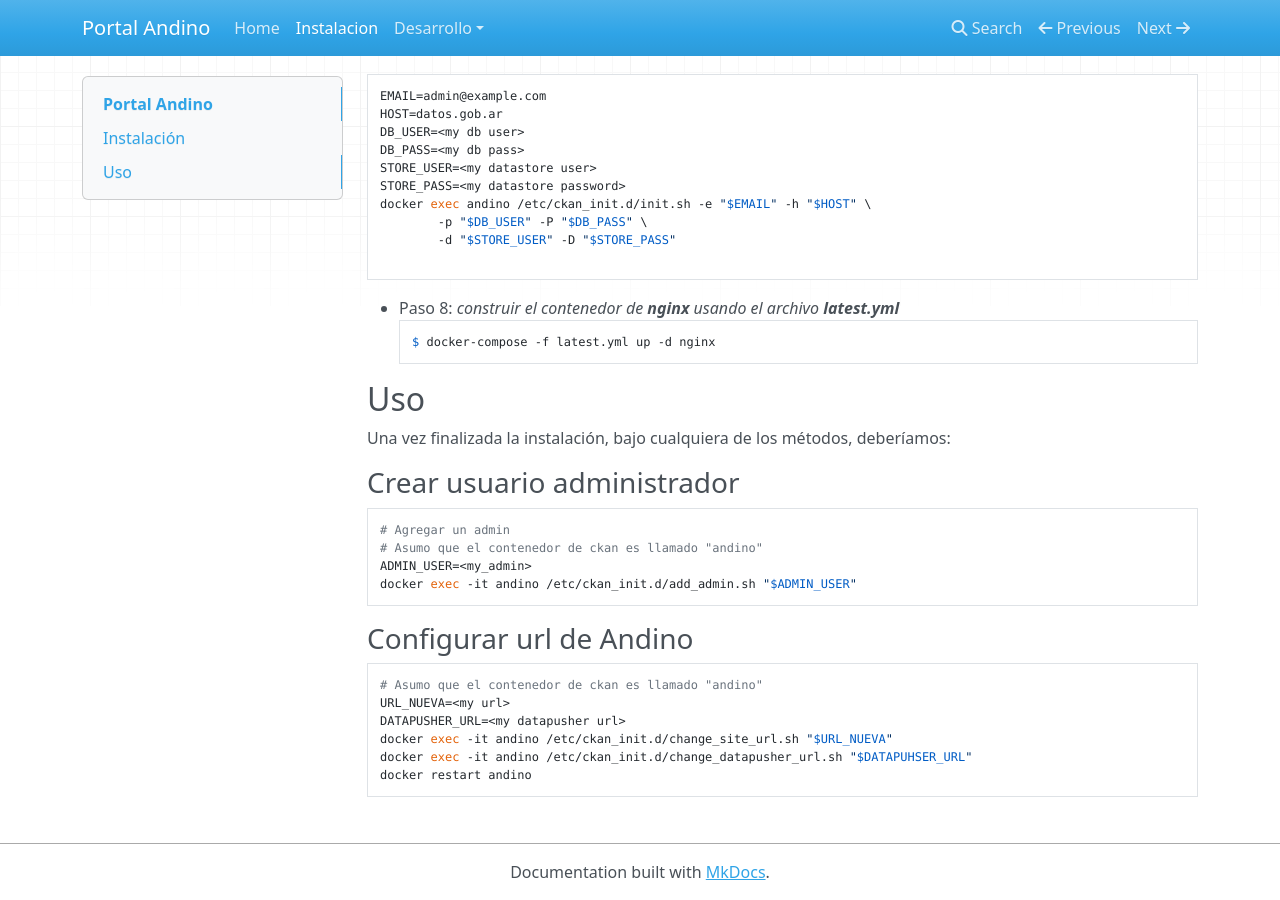
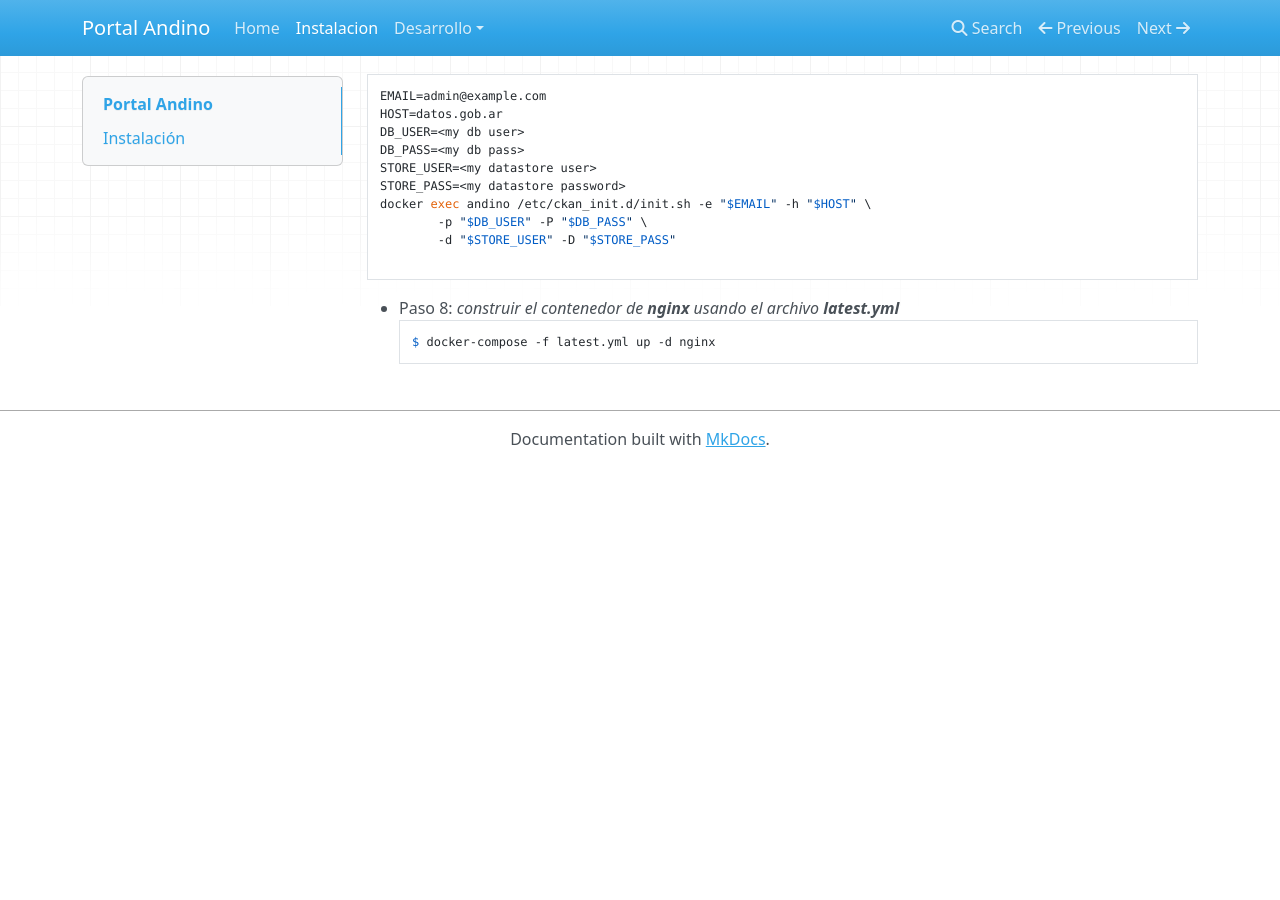
Before and after one commit to datosgobar/portal-andino, an MkDocs documentation site: the page built from docs/setup/install.md, in a window 1280 px wide and 900 px high, scrolled down 1606 px. Built offline with MkDocs 1.6.1, drawn with Linux system fonts in a browser that asks for light colours; nearby versions of some CDN libraries; old or Windows-style settings are respelled for this version of MkDocs; after the commit the page ends 2073 px from its top, so only the background shows below that.

Commit message:
Actualizo la documentacion

````diff
--- a/docs/setup/install.md
+++ b/docs/setup/install.md
@@ -85,26 +85,3 @@ docker exec andino /etc/ckan_init.d/init.sh -e "$EMAIL" -h "$HOST" \
 + Paso 8: _construir el contenedor de **nginx** usando el archivo **latest.yml**_
 
 		$ docker-compose -f latest.yml up -d nginx
-
-## Uso
-
-Una vez finalizada la instalación, bajo cualquiera de los métodos, deberíamos:
-
-### Crear usuario administrador
-
-```bash
-# Agregar un admin
-# Asumo que el contenedor de ckan es llamado "andino"
-ADMIN_USER=<my_admin>
-docker exec -it andino /etc/ckan_init.d/add_admin.sh "$ADMIN_USER"
-```
-
-### Configurar url de Andino
-```bash
-# Asumo que el contenedor de ckan es llamado "andino"
-URL_NUEVA=<my url>
-DATAPUSHER_URL=<my datapusher url>
-docker exec -it andino /etc/ckan_init.d/change_site_url.sh "$URL_NUEVA"
-docker exec -it andino /etc/ckan_init.d/change_datapusher_url.sh "$DATAPUHSER_URL"
-docker restart andino
-```
````
Also changed, not shown: docs/development/docker.md (+0 -1 lines), docs/setup/usage.md (added, +14 -0 lines).
